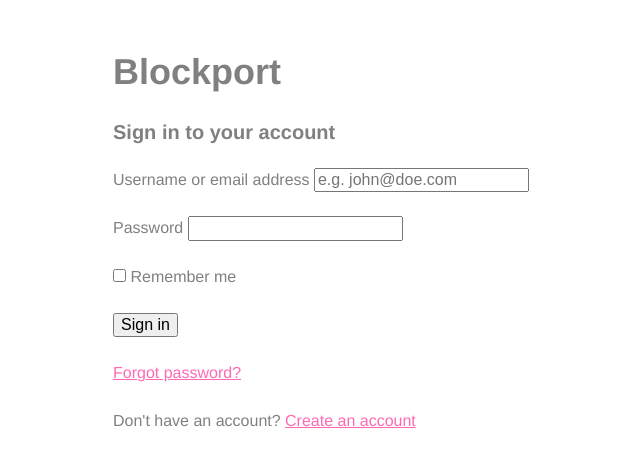
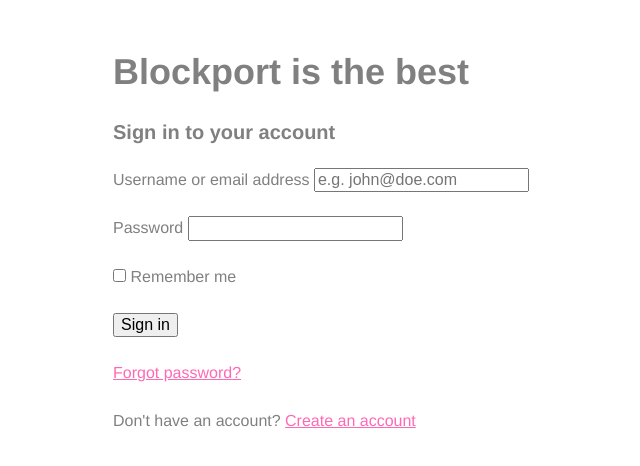
Before and after one commit to nmct-create3/login-form-design-DeleuThibeau, a plain HTML site: page index.html in a window 1280 px wide. Shown: the whole page, without its empty margins (311-951 px from the left). Drawn offline with Linux system fonts and the light colour scheme.

Commit message:
test om te zien dat ik kan pushen. oplossing labo zit in voorlaatste push

```diff
--- a/index.html
+++ b/index.html
@@ -22,7 +22,7 @@
         <section class="o-row o-row--lg o-row--body">
             <div class="o-container u-max-width-xs">
                 <h1 class="c-logo">
-                    Blockport
+                    Blockport is the best
                 </h1>
                 <form class="c-card">
                     <div class="c-card__header">
```
